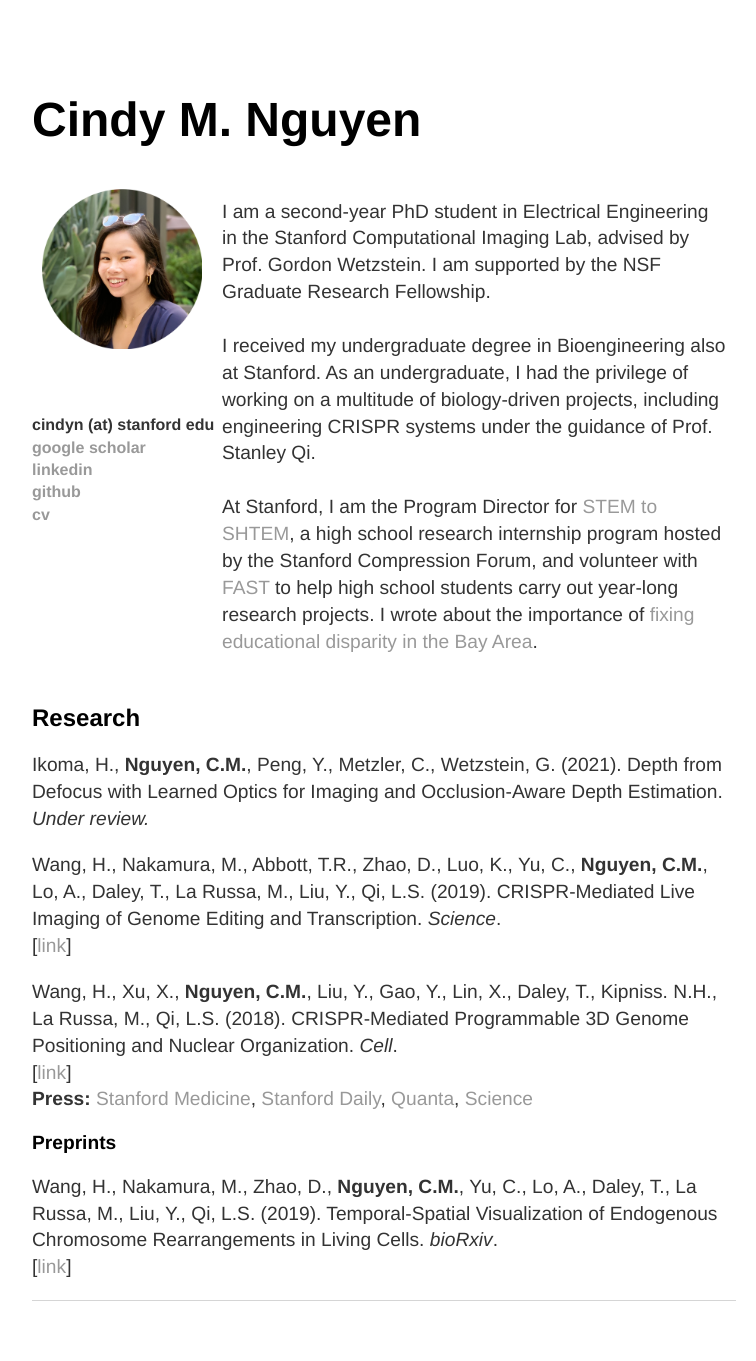
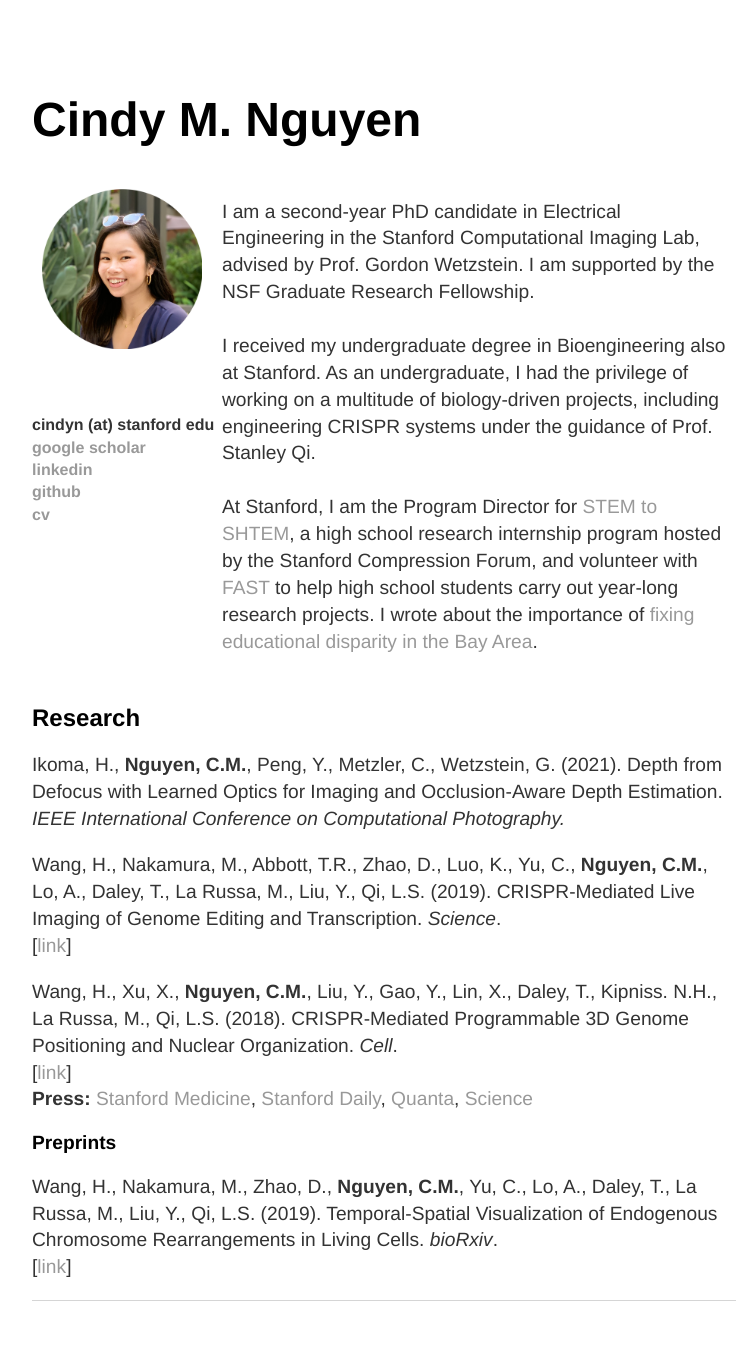
Before and after one commit to ccnguyen/ccnguyen.github.io, a Jekyll site: the page built from index.html, in a window 1280 px wide. Shown: the whole page, without its empty margins (256-1012 px from the left). Built offline with Jekyll 4.4.1, drawn with Linux system fonts in a browser that asks for light colours.

Commit message:
Update index.html

```diff
--- a/index.html
+++ b/index.html
@@ -25,7 +25,7 @@ title: Cindy M. Nguyen
 
 
 			<div class="blurb">
-			<p>I am a second-year PhD student in Electrical Engineering in the Stanford Computational Imaging Lab, advised by Prof. Gordon Wetzstein. I am supported by the NSF Graduate Research Fellowship.<br><br>
+			<p>I am a second-year PhD candidate in Electrical Engineering in the Stanford Computational Imaging Lab, advised by Prof. Gordon Wetzstein. I am supported by the NSF Graduate Research Fellowship.<br><br>
 			 I received my undergraduate degree in Bioengineering also at Stanford. As an undergraduate, I had the privilege of working on a multitude of biology-driven projects, including engineering CRISPR systems under the guidance of Prof. Stanley Qi.<br><br>
 			 At Stanford, I am the Program Director for <a href="https://compression.stanford.edu/summer-internships-high-school-students">STEM to SHTEM</a>, a high school research internship program hosted by the Stanford Compression Forum, and volunteer with <a href="https://fast.stanford.edu/">FAST</a> to help high school students carry out year-long research projects. I wrote about the importance of <a href="http://ojs.stanford.edu/ojs/index.php/ce/article/view/1117/1112">fixing educational disparity in the Bay Area</a>.
 		 </p>
@@ -36,7 +36,7 @@ title: Cindy M. Nguyen
 
 		<div class="pubs">
 			<h2>Research</h2>
-			<p class="text">Ikoma, H., <b>Nguyen, C.M.</b>, Peng, Y., Metzler, C., Wetzstein, G. (2021). Depth from Defocus with Learned Optics for Imaging and Occlusion-Aware Depth Estimation. <i>Under review.</i>
+			<p class="text">Ikoma, H., <b>Nguyen, C.M.</b>, Peng, Y., Metzler, C., Wetzstein, G. (2021). Depth from Defocus with Learned Optics for Imaging and Occlusion-Aware Depth Estimation. <i>IEEE International Conference on Computational Photography.</i>
 			</p>
 			<p class="text">Wang, H., Nakamura, M., Abbott, T.R., Zhao, D., Luo, K., Yu, C., <b>Nguyen, C.M.</b>, Lo, A., Daley, T., La Russa, M., Liu, Y., Qi, L.S. (2019). CRISPR-Mediated Live Imaging of Genome Editing and Transcription. <i>Science</i>.
 		        <br>[<a href="https://science.sciencemag.org/content/365/6459/1301.abstract">link</a>]
```
